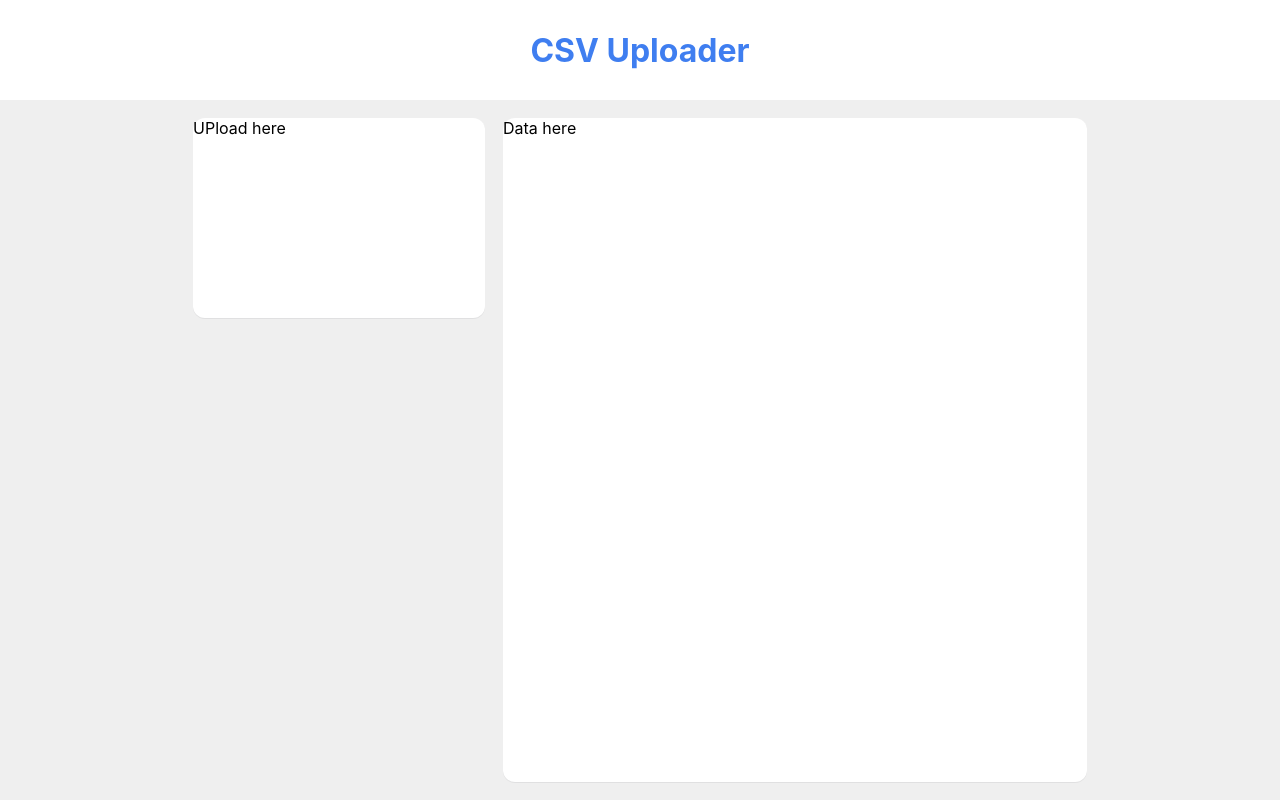
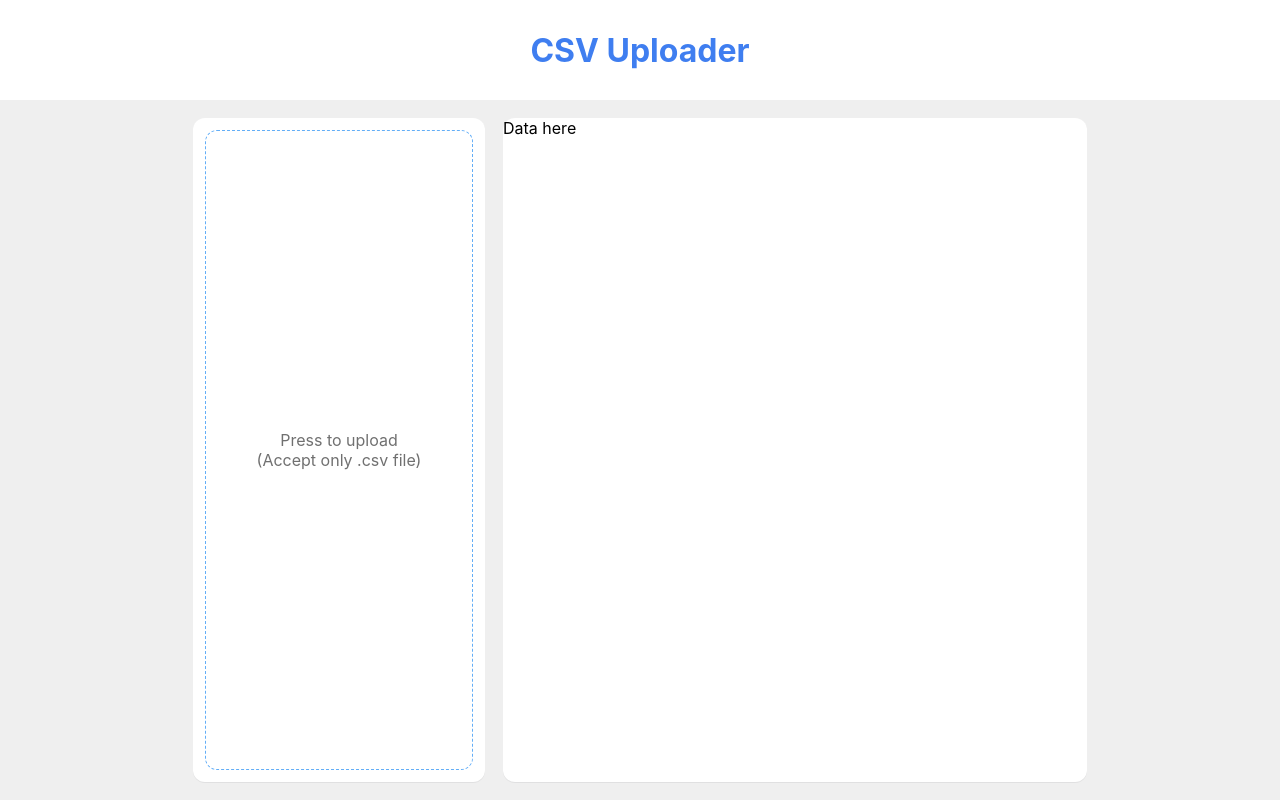
Before and after one commit to vuongvu1/csv-visualizer, a React (Create React App) app: page / in a window 1280 px wide. Built offline with nearby package versions, Linux system fonts and the light colour scheme.

Commit message:
Simulate upload file and add icons

```diff
--- /dev/null
+++ b/src/assets/icons/Check.tsx
@@ -0,0 +1,11 @@
+import * as React from "react";
+
+function SvgComponent(props: React.SVGProps<SVGSVGElement>) {
+  return (
+    <svg width="1em" height="1em" viewBox="0 0 352.62 352.62" {...props}>
+      <path d="M337.222 22.952c-15.912-8.568-33.66 7.956-44.064 17.748-23.867 23.256-44.063 50.184-66.708 74.664-25.092 26.928-48.348 53.856-74.052 80.173-14.688 14.688-30.6 30.6-40.392 48.96-22.032-21.421-41.004-44.677-65.484-63.648C28.774 167.385-.602 157.593.01 190.029c1.224 42.229 38.556 87.517 66.096 116.28 11.628 12.24 26.928 25.092 44.676 25.704 21.42 1.224 43.452-24.48 56.304-38.556 22.645-24.48 41.005-52.021 61.812-77.112 26.928-33.048 54.468-65.485 80.784-99.145 16.524-20.808 68.544-72.217 27.54-94.248zM26.937 187.581c-.612 0-1.224 0-2.448.611-2.448-.611-4.284-1.224-6.732-2.448 1.836-1.224 4.896-.612 9.18 1.837z" />
+    </svg>
+  );
+}
+
+export default SvgComponent;
--- /dev/null
+++ b/src/assets/icons/Document.tsx
@@ -0,0 +1,11 @@
+import * as React from "react";
+
+function SvgComponent(props: React.SVGProps<SVGSVGElement>) {
+  return (
+    <svg viewBox="0 0 477.867 477.867" width="1em" height="1em" {...props}>
+      <path d="M421.649 90.317L336.316 4.983a16.871 16.871 0 00-5.564-3.703A17.232 17.232 0 00324.267 0H102.4C74.123 0 51.2 22.923 51.2 51.2v375.467c0 28.277 22.923 51.2 51.2 51.2h273.067c28.277 0 51.2-22.923 51.2-51.2V102.4a17.276 17.276 0 00-5.018-12.083zm-80.316-32.051l27.068 27.068h-27.068V58.266zm51.2 368.401c0 9.426-7.641 17.067-17.067 17.067H102.4c-9.426 0-17.067-7.641-17.067-17.067V51.2c0-9.426 7.641-17.067 17.067-17.067h204.8V102.4c0 9.426 7.641 17.067 17.067 17.067h68.267v307.2z" />
+    </svg>
+  );
+}
+
+export default SvgComponent;
--- /dev/null
+++ b/src/assets/icons/Spinner.tsx
@@ -0,0 +1,35 @@
+import * as React from "react";
+import styled, { keyframes } from "styled-components";
+
+const spin = keyframes`
+  0% {
+    transform: rotate(0deg);
+  }
+  100% {
+    transform: rotate(360deg);
+  }
+`;
+
+const Spinner = styled.svg`
+  animation: 1s ${spin} infinite linear;
+`;
+
+function SvgComponent(props: React.SVGProps<SVGSVGElement>) {
+  return (
+    //@ts-ignore
+    <Spinner width="1em" height="1em" viewBox="0 0 48 48" {...props}>
+      <circle cx={24} cy={4} r={4} fill="#000" />
+      <circle cx={12.19} cy={7.86} r={3.7} fill="#000" />
+      <circle cx={5.02} cy={17.68} r={3.4} fill="#000" />
+      <circle cx={5.02} cy={30.32} r={3.1} fill="#000" />
+      <circle cx={12.19} cy={40.14} r={2.8} fill="#000" />
+      <circle cx={24} cy={44} r={2.5} fill="#000" />
+      <circle cx={35.81} cy={40.14} r={2.2} fill="#000" />
+      <circle cx={42.98} cy={30.32} r={1.9} fill="#000" />
+      <circle cx={42.98} cy={17.68} r={1.6} fill="#000" />
+      <circle cx={35.81} cy={7.86} r={1.3} fill="#000" />
+    </Spinner>
+  );
+}
+
+export default SvgComponent;
--- /dev/null
+++ b/src/assets/icons/index.ts
@@ -0,0 +1,3 @@
+export { default as Spinner } from "./Spinner";
+export { default as Check } from "./Check";
+export { default as Document } from "./Document";
--- a/src/components/Layout/styles.ts
+++ b/src/components/Layout/styles.ts
@@ -19,15 +19,15 @@ export default {
     align-items: center;
   `,
   BodyContainer: styled.div`
+    flex: 1;
     width: 100%;
     background-color: ${neutralColor};
-    height: calc(100vh - ${HEADER_HEIGHT});
     display: flex;
     justify-content: center;
   `,
   Body: styled.div`
+    width: 100%;
     max-width: 930px;
-    width: 100%;
     display: flex;
 
     @media (max-width: ${ScreenWidth.medium}) {
--- a/src/components/UploadBox/index.tsx
+++ b/src/components/UploadBox/index.tsx
@@ -1,10 +1,56 @@
-import React from "react";
+import React, { useState, useEffect } from "react";
 import SC from "./styles";
+import { Spinner, Check as CheckIcon } from "assets/icons";
 
-interface Props {}
+interface Props {
+  file?: File;
+  onChange?: (file: File) => void;
+}
 
-const UploadBox: React.FC<Props> = () => {
-  return <SC.Container>UPload here</SC.Container>;
+const UploadBox: React.FC<Props> = ({ file, onChange }) => {
+  const [fileData, setFileData] = useState<File | undefined>(file);
+  const [loading, setLoading] = useState<boolean>(false);
+
+  const onInputChange = (event: React.ChangeEvent<HTMLInputElement>) => {
+    const csvFile = event.target.files?.[0];
+    if (csvFile) {
+      setLoading(true);
+      setFileData(csvFile);
+      onChange?.(csvFile);
+    }
+  };
+
+  useEffect(() => {
+    if (file) {
+      setFileData(file);
+      setLoading(false);
+    }
+  }, [file]);
+
+  return (
+    <SC.Container>
+      {fileData && (
+        <SC.UploadedFile>
+          <SC.IconAndLabel>
+            <SC.FileIcon />
+            {fileData.name} ({fileData.size})
+          </SC.IconAndLabel>
+          {loading ? <Spinner /> : <CheckIcon />}
+        </SC.UploadedFile>
+      )}
+      <SC.Label htmlFor="file-id">
+        Press to upload
+        <br />
+        (Accept only .csv file)
+      </SC.Label>
+      <SC.FileInput
+        id="file-id"
+        type="file"
+        accept=".csv"
+        onChange={onInputChange}
+      />
+    </SC.Container>
+  );
 };
 
 export default UploadBox;
--- a/src/components/UploadBox/styles.ts
+++ b/src/components/UploadBox/styles.ts
@@ -1,13 +1,19 @@
 import styled from "styled-components";
 import { Spacing, ScreenWidth } from "configs/styles";
-import { whiteColor, boxShadowColor } from "configs/colors";
+import {
+  whiteColor,
+  boxShadowColor,
+  secondaryColor,
+  neutralDarkColor,
+  secondaryLightColor,
+} from "configs/colors";
+import { Document as DocumentIcon } from "assets/icons";
 
 export default {
   Container: styled.div`
     flex: 1;
     display: flex;
     flex-direction: column;
-    height: 200px;
     margin: ${Spacing.large};
     margin-right: 0;
     background-color: ${whiteColor};
@@ -19,4 +25,37 @@ export default {
       margin-bottom: 0;
     }
   `,
+  FileInput: styled.input`
+    display: none;
+  `,
+  Label: styled.label`
+    flex: 1;
+    display: flex;
+    flex-direction: column;
+    align-items: center;
+    justify-content: center;
+    margin: ${Spacing.normal};
+    border-radius: 12px;
+    border: 1px dashed ${secondaryColor};
+    color: ${neutralDarkColor};
+    cursor: pointer;
+    transition: background-color 0.3s;
+    text-align: center;
+
+    &:hover {
+      background-color: ${secondaryLightColor};
+    }
+  `,
+  UploadedFile: styled.div`
+    margin: ${Spacing.normal} ${Spacing.normal} 0;
+    display: flex;
+    justify-content: space-between;
+  `,
+  IconAndLabel: styled.div`
+    display: flex;
+    align-items: center;
+  `,
+  FileIcon: styled(DocumentIcon)`
+    margin-right: ${Spacing.small};
+  `,
 };
--- a/src/configs/colors.ts
+++ b/src/configs/colors.ts
@@ -3,6 +3,8 @@ export const blackColor = "#000000";
 
 export const primaryColor = "#3F7EF0";
 export const secondaryColor = "#63AEF7";
+export const secondaryLightColor = "#d9eafb";
 export const neutralColor = "#EFEFEF";
+export const neutralDarkColor = "#707070";
 
 export const boxShadowColor = "rgba(165, 165, 168, 0.2)";
--- a/src/pages/home/index.tsx
+++ b/src/pages/home/index.tsx
@@ -1,10 +1,19 @@
-import React from "react";
+import React, { useState } from "react";
 import { Layout, UploadBox, DataTable } from "components";
 
 const Home = () => {
+  const [file, setFile] = useState<File | undefined>(undefined);
+
+  const handleUploadFile = (uploaded: File) => {
+    // Simulate upload progress to server
+    setTimeout(() => {
+      setFile(uploaded);
+    }, 4000);
+  };
+
   return (
     <Layout title="CSV Uploader">
-      <UploadBox />
+      <UploadBox onChange={handleUploadFile} file={file} />
       <DataTable />
     </Layout>
   );
```
